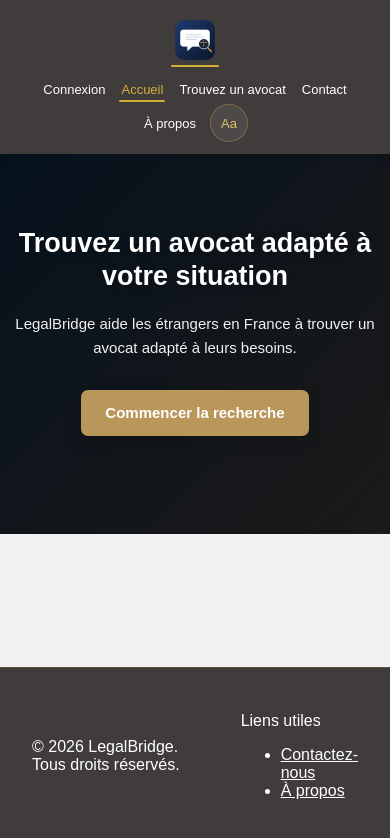
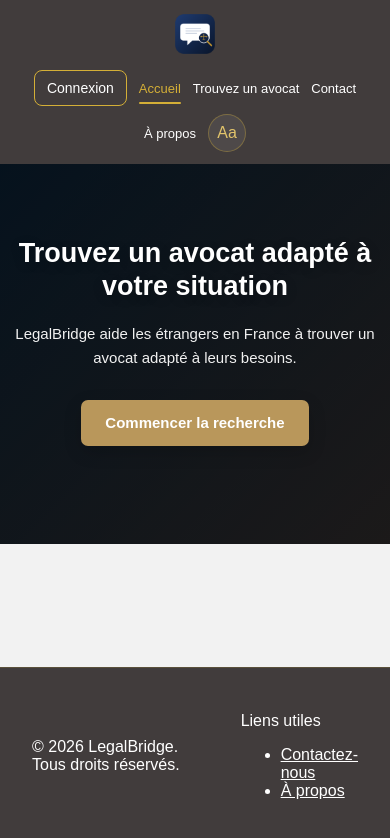
Before and after one commit to sajjadkr1/legalbridge-bloc1, a website: page index.html in a window 390 px wide. Drawn offline with Linux system fonts and the light colour scheme.

Commit message:
Update Bloc 1 navbar styling

```diff
--- a/css/navbar.css
+++ b/css/navbar.css
@@ -8,15 +8,16 @@
     color: #ffffff;
 
     display: flex;
-    justify-content: space-between;
     align-items: center;
 
-    padding: 14px 32px;
+    gap: 35px;
+
+    min-height: 72px;
+
+    padding: 12px 32px;
 
     position: relative;
     box-sizing: border-box;
-
-    box-shadow: 0 2px 10px rgba(0, 0, 0, 0.10);
 
     z-index: 100;
 }
@@ -26,17 +27,17 @@
    LOGO
 ======================================== */
 
-.logo {
-    display: inline-flex;
+.navbar .logo {
+    display: flex;
     align-items: center;
 
     flex-shrink: 0;
     padding: 0;
 }
 
-.logo img {
-    width: 54px;
-    height: 54px;
+.navbar .logo img {
+    width: 52px;
+    height: 52px;
 
     object-fit: contain;
     display: block;
@@ -51,12 +52,14 @@
     display: flex;
     align-items: center;
 
-    gap: 22px;
+    gap: 28px;
 
     list-style: none;
 
     margin: 0;
     padding: 0;
+
+    flex: 1;
 }
 
 
@@ -64,44 +67,46 @@
    LIENS DU MENU
 ======================================== */
 
-.navbar a {
+.navbar ul a {
     position: relative;
 
     color: #ffffff;
     text-decoration: none;
 
-    font-size: 15px;
+    font-size: 16px;
     font-weight: 500;
 
-    padding: 8px 2px;
+    padding: 10px 0;
 
     cursor: pointer;
+
+    white-space: nowrap;
 
     transition: color 0.2s ease;
 }
 
 
-/* SURVOL DES LIENS */
-
-.navbar a:hover {
+.navbar ul a:hover {
     color: #d4af37;
 }
 
 
-/* LIEN ACTIF */
+/* ========================================
+   PAGE ACTIVE
+======================================== */
 
-.navbar a[aria-current="page"] {
+.navbar ul a[aria-current="page"] {
     color: #d4af37;
 }
 
-.navbar a[aria-current="page"]::after {
+.navbar ul a[aria-current="page"]::after {
     content: "";
 
     position: absolute;
 
     left: 0;
     right: 0;
-    bottom: 1px;
+    bottom: 2px;
 
     height: 2px;
 
@@ -115,35 +120,101 @@
    BOUTONS DE NAVIGATION
 ======================================== */
 
-.navbar button {
-    background-color: transparent;
+.navbar ul > li > button:not(#police-toggle) {
+    display: flex;
+    align-items: center;
+
+    background: transparent;
     color: #ffffff;
 
     border: none;
 
-    padding: 8px 2px;
+    padding: 10px 0;
 
-    font: inherit;
-    font-size: 15px;
+    font-family: inherit;
+    font-size: 16px;
     font-weight: 500;
+
+    white-space: nowrap;
 
     cursor: pointer;
 
     transition: color 0.2s ease;
 }
 
-.navbar button:hover {
+
+.navbar ul > li > button:not(#police-toggle):hover {
     color: #d4af37;
 }
 
 
 /* ========================================
-   ACCESSIBILITÉ - BOUTON OPENDYSLEXIC
+   CONNEXION
+======================================== */
+
+#login-link {
+    display: inline-flex;
+    align-items: center;
+
+    padding: 10px 16px !important;
+
+    border: 1px solid #d4af37;
+    border-radius: 8px;
+
+    font-size: 15px !important;
+
+    transition:
+        background-color 0.2s ease,
+        color 0.2s ease,
+        transform 0.2s ease;
+}
+
+#login-link:hover {
+    background-color: #d4af37;
+    color: #2f2b2b;
+
+    transform: translateY(-1px);
+}
+
+
+/* ========================================
+   DÉCONNEXION
+======================================== */
+
+#logout {
+    display: inline-flex;
+    align-items: center;
+
+    padding: 10px 16px !important;
+
+    border: 1px solid #d4af37 !important;
+    border-radius: 8px;
+
+    font-size: 15px !important;
+
+    transition:
+        background-color 0.2s ease,
+        color 0.2s ease,
+        transform 0.2s ease;
+}
+
+#logout:hover {
+    background-color: #d4af37;
+    color: #2f2b2b !important;
+
+    transform: translateY(-1px);
+}
+
+
+/* ========================================
+   ACCESSIBILITÉ - OPENDYSLEXIC
 ======================================== */
 
 .navbar .accessibility-item {
     display: flex;
     align-items: center;
+
+    margin-left: auto;
 }
 
 .navbar #police-toggle {
@@ -173,18 +244,12 @@
         box-shadow 0.25s ease;
 }
 
-
-/* ICÔNE Aa */
-
 .navbar #police-toggle span {
     font-size: 17px;
     font-weight: 700;
 
     letter-spacing: -1px;
 }
-
-
-/* SURVOL */
 
 .navbar #police-toggle:hover {
     color: #413c3c;
@@ -196,9 +261,6 @@
 
     box-shadow: 0 4px 12px rgba(212, 175, 55, 0.25);
 }
-
-
-/* POLICE ACTIVÉE */
 
 .navbar #police-toggle[aria-pressed="true"] {
     color: #413c3c;
@@ -214,10 +276,10 @@
 
 .navbar a:focus-visible,
 .navbar button:focus-visible {
-    outline: 3px solid #d4af37;
+    outline: 2px solid #d4af37;
     outline-offset: 4px;
 
-    border-radius: 4px;
+    border-radius: 6px;
 }
 
 
@@ -225,27 +287,26 @@
    FENÊTRE MES RENDEZ-VOUS
 ======================================== */
 
-.rendez-vous-popup {
+.navbar .rendez-vous-popup {
     position: absolute;
 
-    top: calc(100% + 8px);
-    right: 24px;
+    top: calc(100% + 10px);
+    right: 32px;
 
     width: 360px;
     max-height: 420px;
 
     overflow-y: auto;
 
-    background-color: #262323;
+    background-color: #1f1f1f;
     color: #ffffff;
 
-    border: 1px solid rgba(212, 175, 55, 0.30);
-
+    border: 1px solid #353535;
     border-radius: 12px;
 
-    box-shadow: 0 14px 35px rgba(0, 0, 0, 0.28);
+    box-shadow: 0 12px 35px rgba(0, 0, 0, 0.35);
 
-    padding: 20px;
+    padding: 18px;
 
     z-index: 1000;
 
@@ -253,19 +314,17 @@
 }
 
 
-/* TITRE RENDEZ-VOUS */
-
 .rendez-vous-popup h2 {
     margin-top: 0;
-    margin-bottom: 16px;
-
-    color: #ffffff;
+    margin-bottom: 15px;
 
     font-size: 20px;
 }
 
 
-/* BOUTON FERMER */
+/* ========================================
+   BOUTON FERMER
+======================================== */
 
 .rendez-vous-popup .close-popup {
     width: auto;
@@ -288,12 +347,14 @@
 }
 
 
-/* ÉLÉMENTS RENDEZ-VOUS */
+/* ========================================
+   ÉLÉMENTS RENDEZ-VOUS
+======================================== */
 
 .rendez-vous-item {
-    padding: 14px 0;
+    padding: 14px 4px;
 
-    border-bottom: 1px solid rgba(255, 255, 255, 0.12);
+    border-bottom: 1px solid #3a3a3a;
 }
 
 .rendez-vous-item:last-child {
@@ -301,57 +362,64 @@
 }
 
 .rendez-vous-item p {
-    margin: 5px 0;
+    margin: 7px 0;
 
+    font-size: 14px;
     line-height: 1.5;
-    font-size: 14px;
-}
-
-.rendez-vous-item strong {
-    color: #d4af37;
 }
 
 
 /* ========================================
-   TABLETTE
+   RESPONSIVE - TABLETTE
 ======================================== */
 
-@media (max-width: 1024px) {
+@media (max-width: 1100px) {
 
     .navbar {
-        padding: 13px 22px;
+        gap: 22px;
+        padding: 12px 20px;
     }
 
     .navbar ul {
-        gap: 15px;
+        gap: 18px;
     }
 
-    .navbar a,
-    .navbar button {
+    .navbar ul a,
+    .navbar ul > li > button:not(#police-toggle) {
         font-size: 14px;
     }
 
-    .logo img {
-        width: 50px;
-        height: 50px;
+    #login-link,
+    #logout {
+        padding: 9px 12px !important;
+        font-size: 14px !important;
     }
 
 }
 
 
 /* ========================================
-   TÉLÉPHONE
+   RESPONSIVE - TÉLÉPHONE
 ======================================== */
 
 @media (max-width: 768px) {
 
     .navbar {
         flex-direction: column;
-        align-items: center;
+        align-items: stretch;
 
-        gap: 12px;
+        gap: 14px;
 
-        padding: 14px 15px;
+        padding: 14px 18px;
+    }
+
+    .navbar .logo {
+        justify-content: center;
+    }
+
+    .navbar .logo img {
+        width: 48px;
+        height: 48px;
     }
 
     .navbar ul {
@@ -360,36 +428,26 @@
         justify-content: center;
         flex-wrap: wrap;
 
-        gap: 8px 14px;
+        gap: 10px 18px;
     }
 
-    .navbar a,
-    .navbar button {
+    .navbar ul a,
+    .navbar ul > li > button:not(#police-toggle) {
         font-size: 14px;
-        padding: 6px 2px;
     }
 
-    .logo img {
-        width: 48px;
-        height: 48px;
+    .navbar .accessibility-item {
+        margin-left: 0;
     }
 
-    .navbar #police-toggle {
-        width: 40px;
-        height: 40px;
-        padding: 0;
-    }
-
-    .rendez-vous-popup {
-        top: calc(100% + 8px);
+    .navbar .rendez-vous-popup {
+        top: 100%;
 
         left: 12px;
         right: 12px;
 
         width: auto;
         max-height: 350px;
-
-        padding: 18px;
     }
 
 }
@@ -406,15 +464,15 @@
     }
 
     .navbar ul {
-        gap: 6px 12px;
+        gap: 8px 12px;
     }
 
-    .navbar a,
-    .navbar button {
+    .navbar ul a,
+    .navbar ul > li > button:not(#police-toggle) {
         font-size: 13px;
     }
 
-    .logo img {
+    .navbar .logo img {
         width: 44px;
         height: 44px;
     }
@@ -424,7 +482,7 @@
         height: 38px;
     }
 
-    .rendez-vous-popup {
+    .navbar .rendez-vous-popup {
         left: 8px;
         right: 8px;
 
@@ -435,7 +493,7 @@
 
 
 /* ========================================
-   RESPECT DES ANIMATIONS REDUITES
+   ANIMATIONS RÉDUITES
 ======================================== */
 
 @media (prefers-reduced-motion: reduce) {
```
